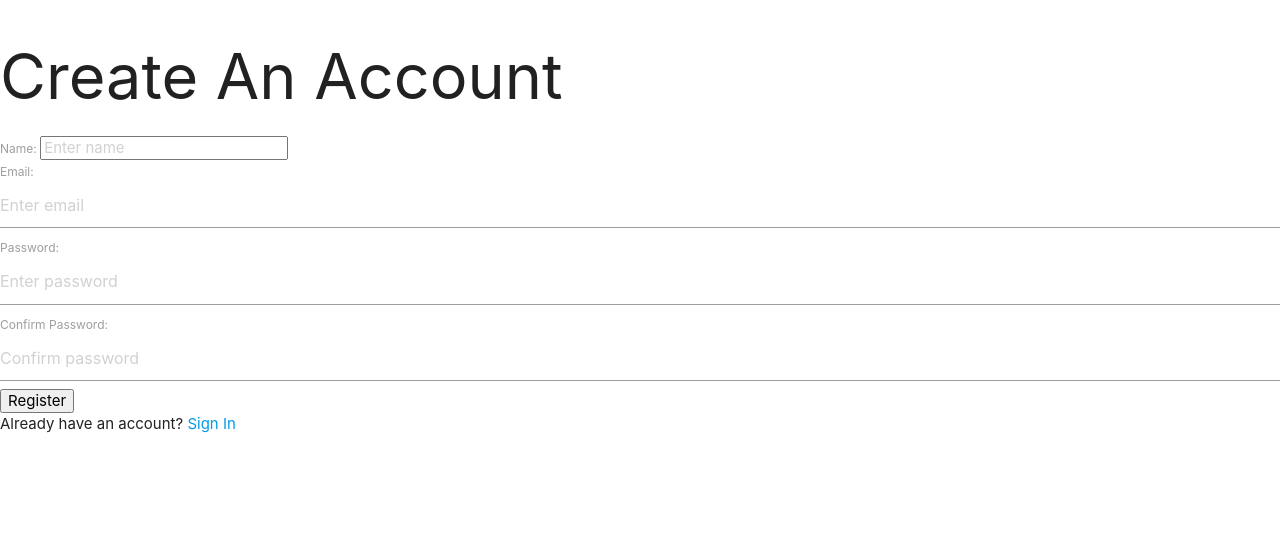
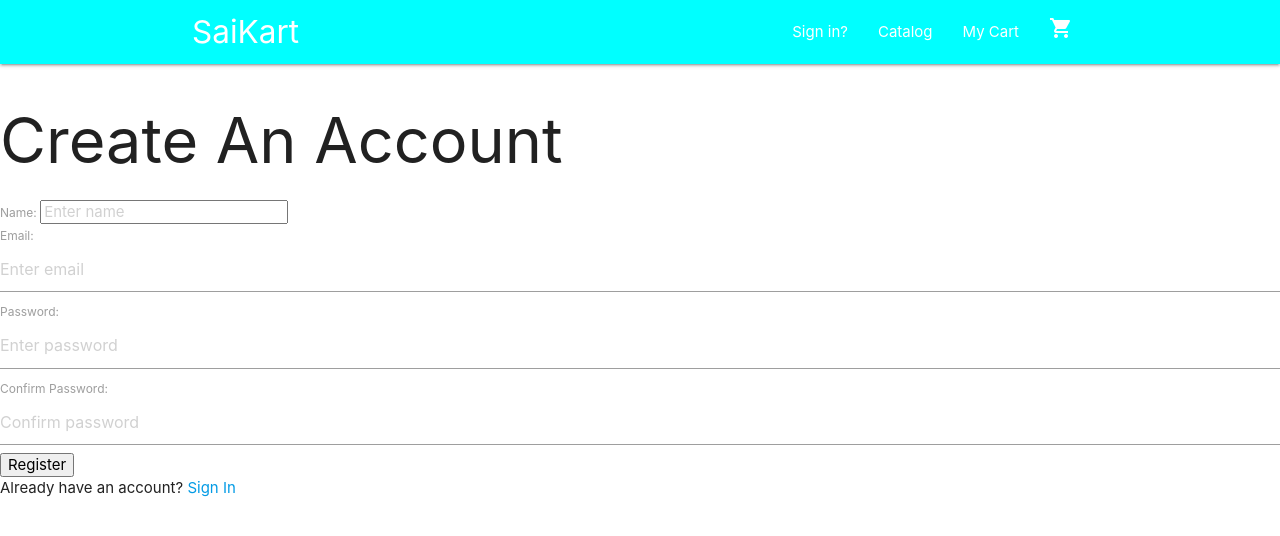
Before and after one commit to ssseru/eCommerce-Solution, a React (Create React App) app in the folder client/: page /register in a window 1280 px wide. Shown: the top 536 px of the page. Built offline with nearby package versions, Linux system fonts and the light colour scheme; the HTML template or start-up script is replaced by a standard one.

Commit message:
made a navbar part1

```diff
--- a/client/src/App.js
+++ b/client/src/App.js
@@ -10,6 +10,7 @@ import HomeComponent from "./components/HomeComponent";
 import SignInComponent from "./components/SignInComponent";
 import RegisterComponent from "./components/RegisterComponent";
 import ProductsComponent from "./components/ProductsComponent";
+import NavbarComponent from "./components/NavbarComponent";
 
 function App(props) {
   const userSignin = useSelector((state) => state.userSignin);
@@ -40,6 +41,7 @@ function App(props) {
 
   return (
     <Router>
+      <NavbarComponent />
       <Switch>
         <Route exact path="/" component={HomeComponent} />
         <Route path="/signin" component={SignInComponent} />
--- /dev/null
+++ b/client/src/components/NavbarComponent.js
@@ -0,0 +1,51 @@
+import React, { useState } from "react";
+import { useDispatch, useSelector } from "react-redux";
+import { Link } from "react-router-dom";
+import { signout } from "../actions/userAction";
+function NavbarComponent() {
+  const userSignin = useSelector((state) => state.userSignin);
+  const { userInfo } = userSignin;
+  const dispatch = useDispatch();
+  const signoutHandler = () => {
+    dispatch(signout());
+  };
+  return (
+    <>
+      <nav className="nav-wrapper" style={{ backgroundColor: "cyan" }}>
+        <div className="container">
+          <Link to="/" className="brand-logo left">
+            SaiKart
+          </Link>
+
+          <ul className="right">
+            {userInfo == null ? (
+              <li>
+                <Link to="/signin">Sign in?</Link>
+              </li>
+            ) : (
+              <li>
+                <Link to="/" onClick={signoutHandler}>
+                  Sign Out
+                </Link>
+              </li>
+            )}
+
+            <li>
+              <Link to="/">Catalog</Link>
+            </li>
+            <li>
+              <Link to="/">My Cart</Link>
+            </li>
+            <li>
+              <Link to="/cart">
+                <i className="material-icons">shopping_cart</i>
+              </Link>
+            </li>
+          </ul>
+        </div>
+      </nav>
+    </>
+  );
+}
+
+export default NavbarComponent;
```
